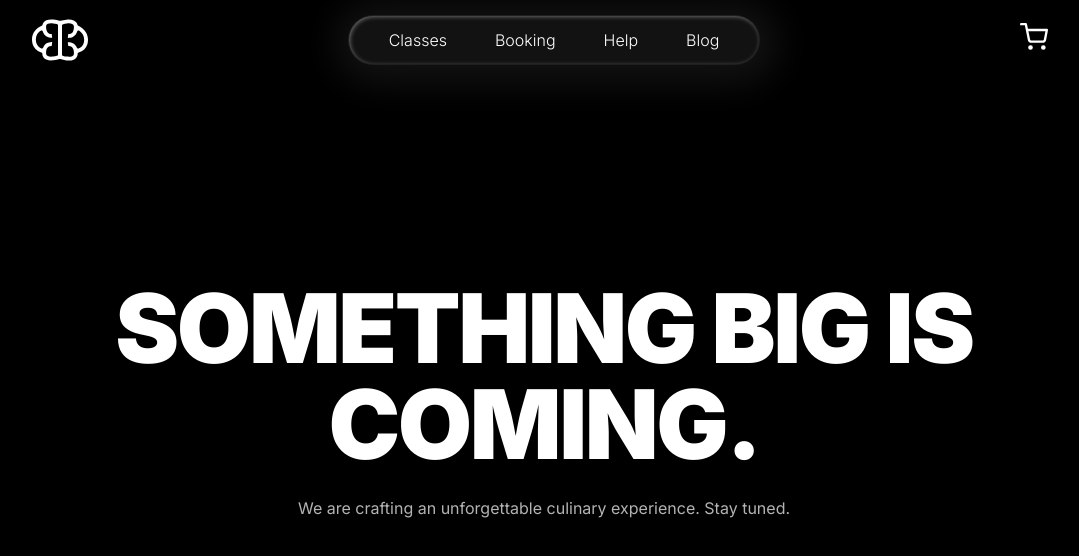
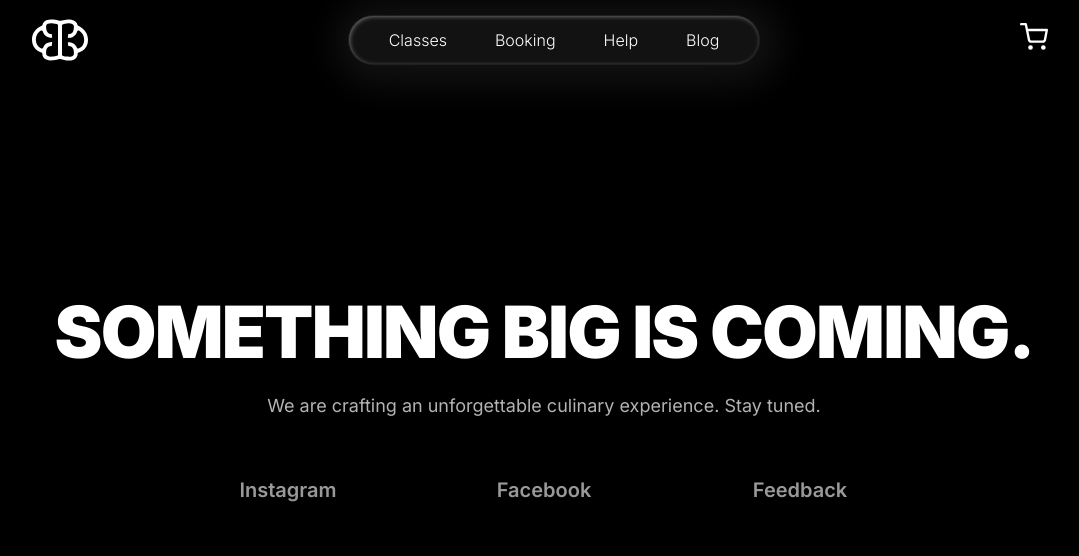
Before and after one commit to ilarioparato/robertochef, a Next.js app: page /coming-soon in a window 1280 px wide. Shown: the top 556 px of the page, without its empty margins (96-1175 px from the left). Built offline with nearby package versions, Linux system fonts and the light colour scheme.

Commit message:
Maintenance Mode 2

```diff
--- a/src/app/coming-soon/page.tsx
+++ b/src/app/coming-soon/page.tsx
@@ -1,12 +1,51 @@
 export default function ComingSoonPage() {
   return (
     <div className="min-h-screen flex flex-col items-center justify-center bg-black text-white px-7 sm:px-10 md:px-14 lg:px-20 xl:px-[var(--fluid-pad)]">
-      <h1 className="text-4xl md:text-8xl font-black tracking-tight text-center">
+      <h1 className="text-4xl md:text-7xl font-black tracking-tight text-center">
         SOMETHING BIG IS COMING.
       </h1>
-      <p className="mt-6 text-white/70 max-w-xl text-center">
+      <p className="mt-6 text-white/70 max-w-xl text-center text-base md:text-lg">
         We are crafting an unforgettable culinary experience. Stay tuned.
       </p>
+
+      {/* HORIZONTAL LINKS */}
+      <nav
+        aria-label="Social & feedback links"
+        className="mt-14 w-full max-w-3xl"
+      >
+        <ul className="flex justify-between items-center w-full">
+          <li className="flex-1">
+            <a
+              href="https://instagram.com/robertocchef"
+              target="_blank"
+              rel="noopener noreferrer"
+              className="block text-center text-lg md:text-xl font-semibold text-white/60 hover:text-white transition-colors"
+            >
+              Instagram
+            </a>
+          </li>
+          <li className="flex-1">
+            <a
+              href="https://www.facebook.com/robertocchef"
+              target="_blank"
+              rel="noopener noreferrer"
+              className="block text-center text-lg md:text-xl font-semibold text-white/60 hover:text-white transition-colors"
+            >
+              Facebook
+            </a>
+          </li>
+          <li className="flex-1">
+            <a
+              href="https://share.google/K9blaWcdiWGhXV2Xx" /* cambia con il tuo link */
+              target="_blank"
+              rel="noopener noreferrer"
+              className="block text-center text-lg md:text-xl font-semibold text-white/60 hover:text-white transition-colors"
+            >
+              Feedback
+            </a>
+          </li>
+        </ul>
+              </nav>
     </div>
   )
 }
```
